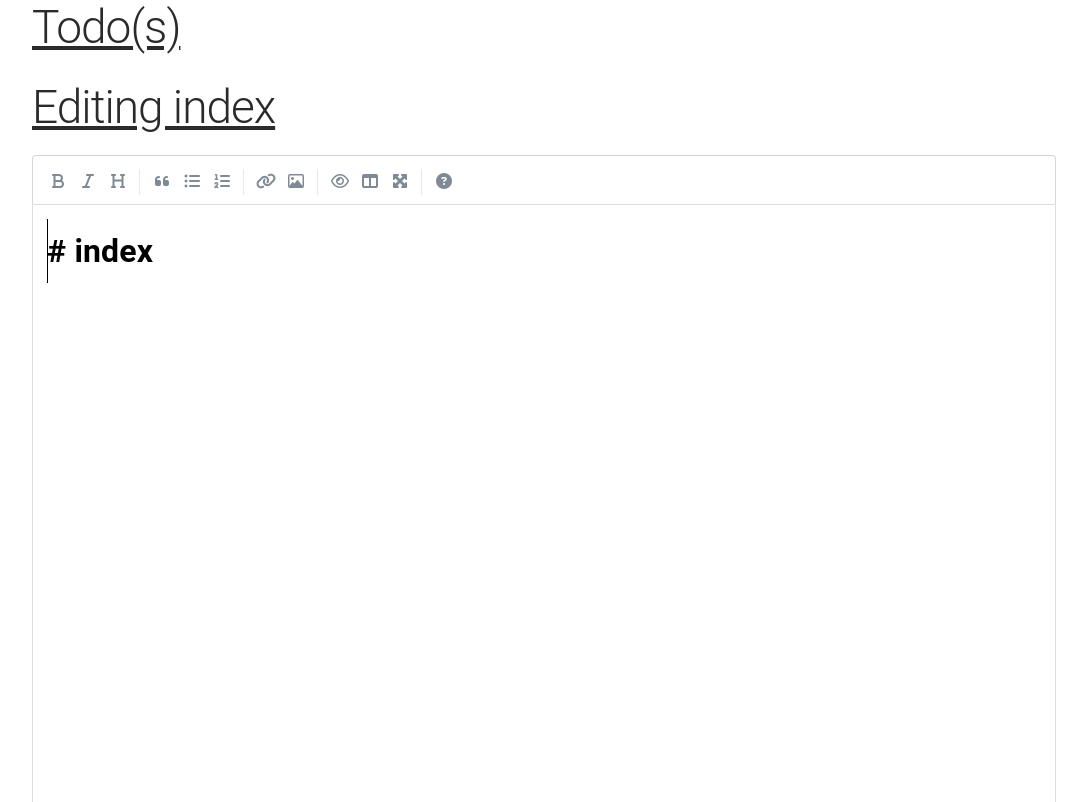
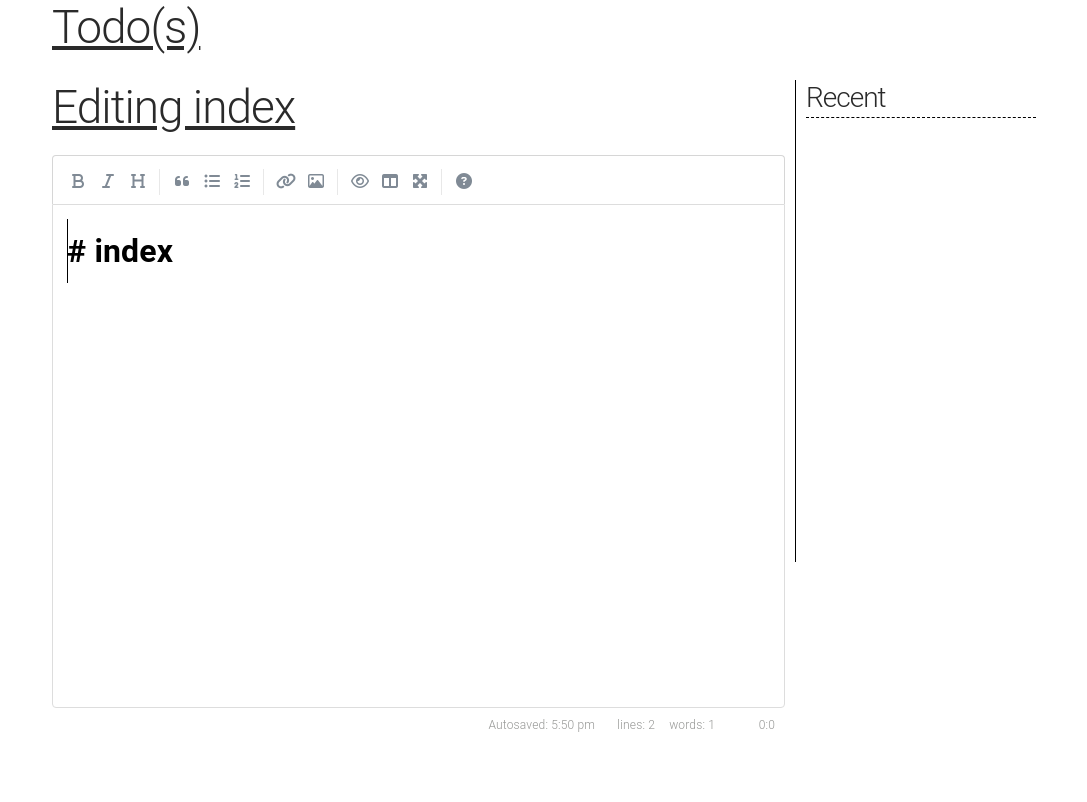
Before and after one commit to ololduck/self-dot-wiki, a Flask app: page /edit in a window 1280 px wide. Shown: the top 802 px of the page, without its empty margins (96-1183 px from the left). After the commit the page ends 732 px from the top, so only its background shows below. Run offline with Flask 2, Linux system fonts and the light colour scheme; data that the repository does not hold is empty; style sheets or scripts are compiled from the project's sources; some libraries are stand-ins or nearby versions.

Commit message:
Add a sidebar, containing recent files as well as child pages.
This feature is limited to the 10 most recent pages.
A nice improvement would be to add a list of accessed pages in the last 24h, for instance.

```diff
--- a/self_wiki/__init__.py
+++ b/self_wiki/__init__.py
@@ -8,7 +8,11 @@
 
 logger = logging.getLogger(__name__)
 logger.setLevel(logging.DEBUG)
-logger.addHandler(logging.StreamHandler())
+_h = logging.StreamHandler()
+_h.setFormatter(logging.Formatter('%(asctime)s - %(name)s - %(levelname)s - %(message)s'))
+logger.addHandler(_h)
+
+logger.info('self.wiki v%s', __version__)
 
 app = Flask(__name__)
 app.logger = logger
--- a/self_wiki/static/style.less
+++ b/self_wiki/static/style.less
@@ -54,3 +54,11 @@
     text-decoration: line-through;
   }
 }
+
+#sidebar {
+  border-left: solid black 1px;
+
+  h3 {
+    border-bottom: dashed black 1px;
+  }
+}
--- a/self_wiki/templates/base.html.j2
+++ b/self_wiki/templates/base.html.j2
@@ -15,14 +15,42 @@
     <title>self.wiki {{ page.title or title }}</title>
 </head>
 <body>
+<div class="container">
+    <div class="row">
+        <div class="column">
             {% block todo %}
                 <h1>Todo(s)</h1>
                 <ul id="todoList">
                 </ul>
             {% endblock %}
+        </div>
+    </div>
+    <div class="row">
+        <div class="column column-75">
             {% block content %}
 
             {% endblock %}
+        </div>
+        <div id="sidebar" class="column column-25">
+            {% if recent %}
+                <h3>Recent</h3>
+                <ol id="recentPages">
+                    {% for page in recent %}
+                        <li><a href="{{ page.relpath }}">{{ page.title }}</a></li>
+                    {% endfor %}
+                </ol>
+            {% endif %}
+            {% if page.subpages %}
+                <h3>Child pages</h3>
+                <ul id="childPages">
+                {% for child_page in page.subpages %}
+                    <li class="childPage"><a href="{{ child_page.relpath }}">{{ child_page.title }}</a></li>
+                {% endfor %}
+            {% endif %}
+            </ul>
+        </div>
+    </div>
+</div>
 <script type="text/javascript">window.onload = init;</script>
 </body>
 </html>
--- a/self_wiki/templates/page.html.j2
+++ b/self_wiki/templates/page.html.j2
@@ -3,9 +3,4 @@
     <div id="main">
         {{ page.render() }}
     </div>
-    <ul id="childPages">
-        {% for child_page in page.subpages %}
-            <li class="childPage"><a href="{{ child_page.relpath }}">{{ child_page.title }}</a></li>
-        {% endfor %}
-    </ul>
 {% endblock %}
--- /dev/null
+++ b/self_wiki/utils.py
@@ -0,0 +1,75 @@
+import os
+from datetime import datetime
+from os.path import join as pjoin
+from typing import List, Optional
+
+from self_wiki import CONTENT_ROOT
+
+
+class RecentFileManager(object):
+    """
+    represents a collection of files, with their age attached.
+    """
+
+    DEFAULT_LIMIT = 20
+
+    @classmethod
+    def get_recent_files(cls, directory: str = CONTENT_ROOT,
+                         limit=DEFAULT_LIMIT,
+                         wanted_extensions: List[str] = ('md',)) -> List[dict]:
+        """
+        :param directory: Base directory for the search
+        :type directory: str
+        :param limit: number of results to return
+        :type limit: int
+        :param wanted_extensions: A list of file extensions we want.
+        :type wanted_extensions: list
+        :return: a dictionary list with, where each dict has the following keys: path, mtime
+        """
+        files = []
+        for p, dirnames, filenames in os.walk(directory):
+            dirnames[:] = [d for d in dirnames if d != '.git']  # remove git dir(s)
+            for fname in filenames:
+                if fname == 'todos.json':
+                    continue
+                if len(wanted_extensions) > 0 and \
+                        fname.rsplit('.', maxsplit=1)[-1] not in wanted_extensions:
+                    continue
+                r = os.stat(pjoin(p, fname))
+                files.append({
+                    'path': pjoin(p, fname),
+                    'mtime': r.st_mtime
+                })
+        sorted_files = sorted(files, key=lambda x: x['mtime'], reverse=True)
+        return sorted_files[:limit]
+
+    def __init__(self, root: str = CONTENT_ROOT):
+        self.__root = root
+        self.__r = RecentFileManager.get_recent_files(limit=self.DEFAULT_LIMIT)
+
+    def update(self, path: str):
+        """
+        Updates the recency of the file designated by :param path:.
+        Note that said file is not required to exist.
+
+        :param path: path to the file, relative to RecentFileManager.root, or not.
+        """
+        if not path.startswith(self.__root):
+            path = pjoin(self.__root, path)
+        now = datetime.now()
+        self.delete(path)
+        self.__r.insert(0, {'path': path, 'mtime': now.timestamp()})
+
+    def get(self, limit: Optional[int]):
+        """
+        returns up to :param limit: recent items.
+        :param limit:
+        :return:
+        """
+        if not limit:
+            limit = self.DEFAULT_LIMIT
+        return list(self.__r[:limit])
+
+    def delete(self, path: str):
+        self.__r[:] = [d for d in self.__r
+                       if d.get('path') != path]
--- a/self_wiki/views.py
+++ b/self_wiki/views.py
@@ -8,6 +8,9 @@
 from os.path import basename, dirname, exists, isdir, join as pjoin
 
 from self_wiki import CONTENT_ROOT, MD_EXTS, app, logger, repository
+from self_wiki.utils import RecentFileManager
+
+recent_files = RecentFileManager(CONTENT_ROOT)
 
 
 class Page(object):
@@ -19,8 +22,10 @@
         p.path = p.title
         return p
 
-    def __init__(self, path):
+
+    def __init__(self, path, level=0):
         self.path = pjoin(CONTENT_ROOT, path)
+        self.level = level
         if path[-3:] != '.md':
             self.path = self.path + '.md'
         self.md = ''
@@ -33,23 +38,31 @@
         if not exists(self.path):
             return
         with open(self.path, 'r') as f:
+            logger.debug('Found existing page content at %s. Loading at level %d', self.path, self.level)
             self.md = f.read()
 
-        subpages_dir = self.path[:-3]
+        # We need a way to make sure we don't read an entire directory tree
+        if self.level > 0:
+            return
+        subpages_dir = self.path[:-3]  # remove the .md
         if exists(subpages_dir) and isdir(subpages_dir):
             for f in os.listdir(subpages_dir):
-                logger.debug('Found child page %s', f)
-                self.subpages.append(Page(pjoin(subpages_dir, f)))
+                if isdir(f) or not f.endswith('.md'):
+                    continue
+                logger.debug('Found child page %s at level %d', f, self.level)
+                self.subpages.append(Page(pjoin(subpages_dir, f), level=self.level + 1))
 
     def save(self):
         if os.path.sep in self.path and not exists(dirname(self.path)):
             os.makedirs(dirname(self.path))
         with open(self.path, 'w+') as f:
             f.write(self.md)
+        recent_files.update(self.path)
         if repository is not None:
-            logger.info('Adding changes to page %s to git', self.title)
             repository.index.add([self.path])
-            repository.index.commit(message="Change {}".format(self.title))
+            if repository.index.diff:
+                logger.info('Adding changes to page %s to git', self.title)
+                repository.index.commit(message="Change {}".format(self.title))
 
     @property
     def relpath(self, include_extension=False):
@@ -66,7 +79,7 @@
             return self.meta['title'][0]
         for line in self.md.split('\n'):
             if line.startswith('# '):
-                return line[1:]
+                return line[2:]
         return self.path.replace(CONTENT_ROOT, '')[:-3]
 
     def render(self):
@@ -209,6 +222,7 @@
     p = Page(path)
     try:
         os.remove(p.path)
+        recent_files.delete(p.path)
         if repository is not None:
             logger.info('Deleting page %s from git', p.title)
             repository.index.add([p.path])
@@ -223,17 +237,21 @@
 @app.route('/edit', defaults={'path': 'index'})
 @app.route('/<path:path>/edit')
 def edit(path):  # Nooooon rien de rien....
-    return render_template('edit.html.j2', page=Page(path))
+    return render_template('edit.html.j2', page=Page(path),
+                           recent=(Page(f['path']) for f in recent_files.get(9)))
 
 
 @app.route('/', defaults={'path': 'index'})
 @app.route('/<path:path>')
 def page(path):
-    if not str(path).endswith('/') and exists(pjoin(CONTENT_ROOT, path)):
+    if not str(path).endswith('/') and \
+            exists(pjoin(CONTENT_ROOT, path)) and \
+            not isdir(pjoin(CONTENT_ROOT, path)):
         return send_from_directory(pjoin(CONTENT_ROOT, dirname(path)), basename(path))
     if str(path).endswith('/'):
         return redirect(path[:-1])
     p = Page(path)
     if p.md == '':
         return redirect(path + '/edit')
-    return render_template('page.html.j2', page=p)
+    return render_template('page.html.j2', page=p,
+                           recent=(Page(f['path']) for f in recent_files.get(9)))
```
Lines whose indentation alone changed are shown as unchanged.
